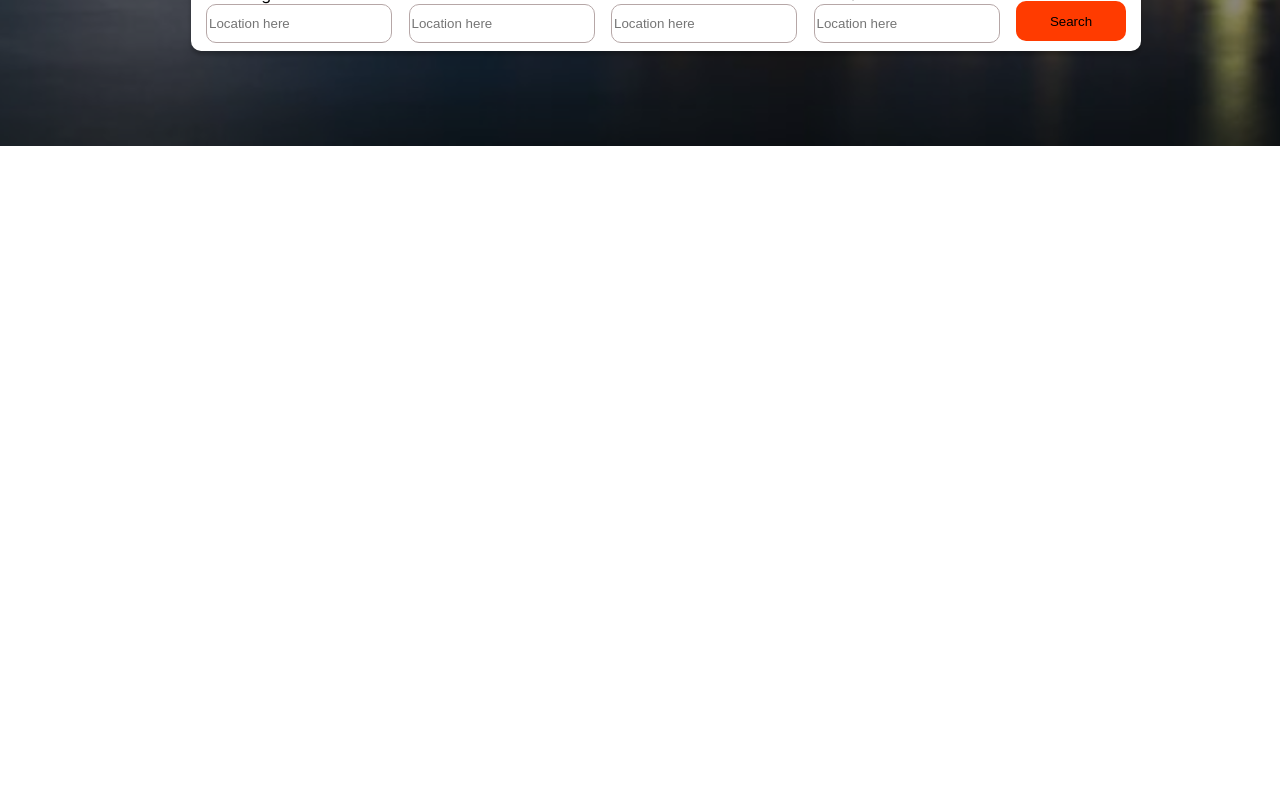
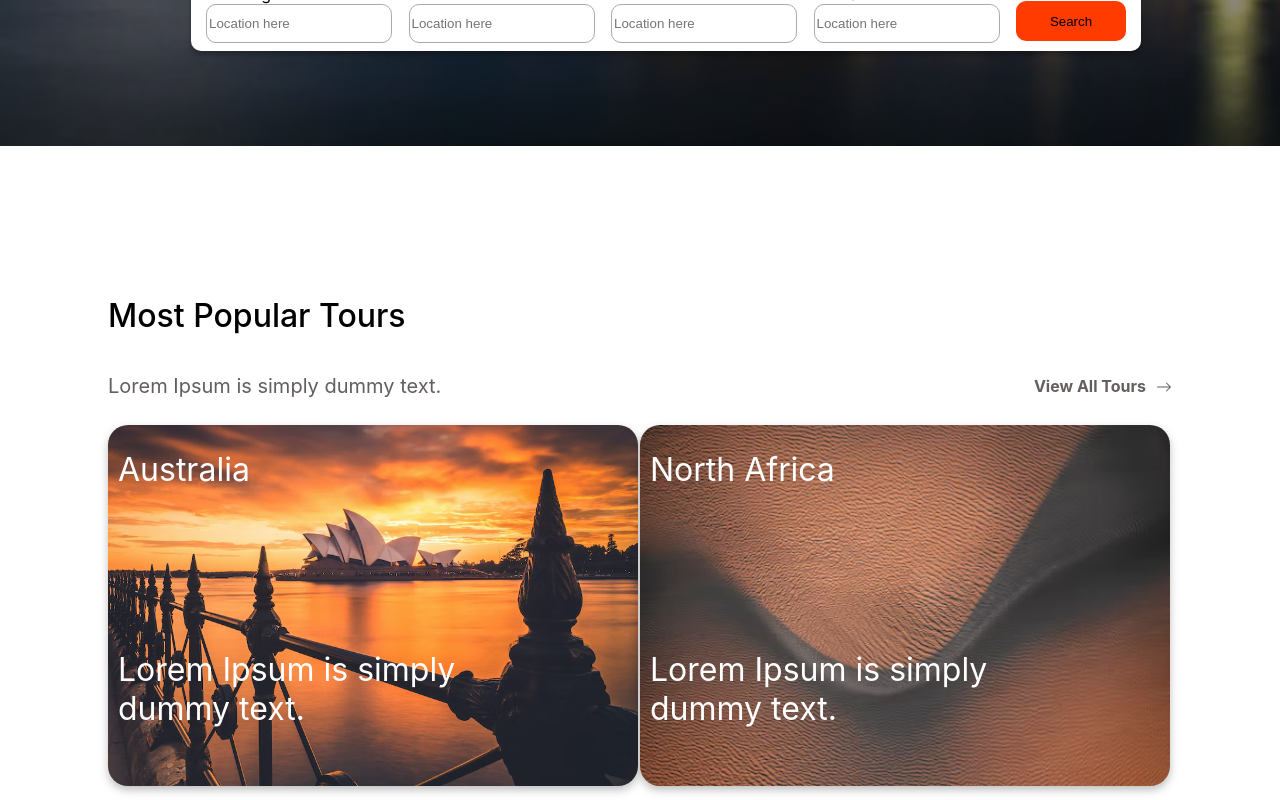
Before and after one commit to Shuvoghosh7/tour_planner, a React (Create React App) app: page / in a window 1280 px wide. Shown: the part 654-1454 px from the top of the page. Before the commit the page ends 800 px from the top, so only its background shows below. Built offline with nearby package versions, Linux system fonts and the light colour scheme.

Commit message:
create propular tours section

```diff
--- a/src/App.js
+++ b/src/App.js
@@ -4,6 +4,7 @@ import { Route, Routes } from 'react-router-dom';
 import Home from './pages/Home/Home/Home';
 import Navbar from './pages/Navbar/Navbar';
 import Notfound from './pages/Notfound/Notfound';
+
 
 
 function App() {
--- a/src/pages/Home/Facility/Facility.css
+++ b/src/pages/Home/Facility/Facility.css
@@ -74,8 +74,6 @@
         justify-content: space-around;
         gap:6px;
     }
-
-    .facility-Link {}
     .search-facility {
         display: flex;
         flex-direction: column;
@@ -93,4 +91,12 @@
         left: 80px;
         top: 880px;
     }
+
+    .input-text {
+        width: 110px;
+    }
+    .submit-btn {
+        width: 80px;
+        height: 40px;
+    }
 }
--- a/src/pages/Home/Home/Home.js
+++ b/src/pages/Home/Home/Home.js
@@ -1,4 +1,5 @@
 import React from 'react';
+import PopularTours from '../../PopularTours/PopularTours';
 import Banner from '../Banner/Banner';
 import Facility from '../Facility/Facility';
 
@@ -7,6 +8,7 @@ const Home = () => {
         <div>
             <Banner/>
             <Facility/>
+            <PopularTours/>
         </div>
     );
 };
--- /dev/null
+++ b/src/pages/PopularTours/PopularTours.css
@@ -0,0 +1,112 @@
+.Popular_Tours {
+    margin: 150px 108px 10px;
+}
+
+.Popular_Tours h4 {
+    font-family: 'Inter';
+    font-style: normal;
+    font-weight: 500;
+    font-size: 32px;
+    color: #000000;
+}
+
+.tours {
+    display: flex;
+    justify-content: space-between;
+    align-items: center;
+    margin-top: -30px;
+}
+
+.tours h4 {
+    font-family: 'Inter';
+    font-style: normal;
+    font-weight: 400;
+    font-size: 20px;
+    line-height: 24px;
+    color: #645E5E;
+
+}
+
+.all-tours {
+    display: flex;
+    justify-content: center;
+    align-items: center;
+    gap: 10px;
+    color: #645E5E;
+}
+
+.tours-icon {
+    margin-top: 22px;
+}
+
+.tours-link {
+    text-decoration: none;
+}
+
+.tours-details {
+    display: grid;
+    grid-template-columns:  1fr 1fr;
+
+}
+
+.tour1 img {
+    width: 530px;
+    height: 361px;
+    filter: drop-shadow(0px 4px 4px rgba(0, 0, 0, 0.25));
+    border-radius: 20px;
+}
+
+.tour1 p {
+    font-family: 'Inter';
+    font-style: normal;
+    font-weight: 400;
+    font-size: 32px;
+    line-height: 39px;
+    color: #FFFFFF;
+    position: absolute;
+    margin-top: -140px;
+    margin-left: 10px;
+}
+.tour1 h4{
+    font-family: 'Inter';
+    font-style: normal;
+    font-weight: 400;
+    font-size: 32px;
+    line-height: 39px;
+    position: absolute;
+    margin-top: -340px;
+    margin-left: 10px;
+    color: white;
+}
+
+
+
+
+
+@media screen and (max-width: 640px) {
+    .Popular_Tours {
+        margin: 370px 10px 10px;
+    }
+    .tours-details {
+        display: grid;
+        grid-template-columns:  1fr;
+        gap: 10px;
+    }
+    .tour1 img {
+        width: 330px;
+        height: 261px;
+        margin-left: 10px;
+    }
+    .tour1 h4{
+        position: absolute;
+        margin-top: -240px;
+        margin-left: 20px;
+    }
+}
+@media screen and (min-width:768px) and (max-width:1023px){
+    .tours-details {
+        display: grid;
+        grid-template-columns:  1fr;
+        gap: 10px;
+    }
+}
--- /dev/null
+++ b/src/pages/PopularTours/PopularTours.js
@@ -0,0 +1,40 @@
+import React from 'react';
+import { Link } from 'react-router-dom';
+import { BsArrowRight } from 'react-icons/bs';
+import { AiTwotoneStar } from 'react-icons/ai';
+import './PopularTours.css'
+import Tours1 from '../../images/Tours1.png'
+import Tours2 from '../../images/tours2.png'
+const PopularTours = () => {
+    return (
+        <div className='Popular_Tours'>
+            <h4>Most Popular Tours</h4>
+            <div className='tours'>
+                <h4>Lorem Ipsum is simply dummy text.</h4>
+                <Link to='/allTours' className='tours-link'>
+                    <div className='all-tours'>
+                        <p>View All Tours</p>
+                        <p className='tours-icon'><BsArrowRight /></p>
+                    </div>
+                </Link>
+            </div>
+
+            <div className='tours-details'>
+                <div className='tour1'>
+                    <div>
+                        <img src={Tours1} alt="" />
+                        <h4>Australia</h4>
+                        <p>Lorem Ipsum is simply <br /> dummy text.</p>
+                    </div>
+                </div>
+                <div className='tour1'>
+                    <img src={Tours2} alt="" />
+                    <h4>North Africa</h4>
+                    <p>Lorem Ipsum is simply <br /> dummy text.</p>
+                </div>
+            </div>
+        </div>
+    );
+};
+
+export default PopularTours;
```
